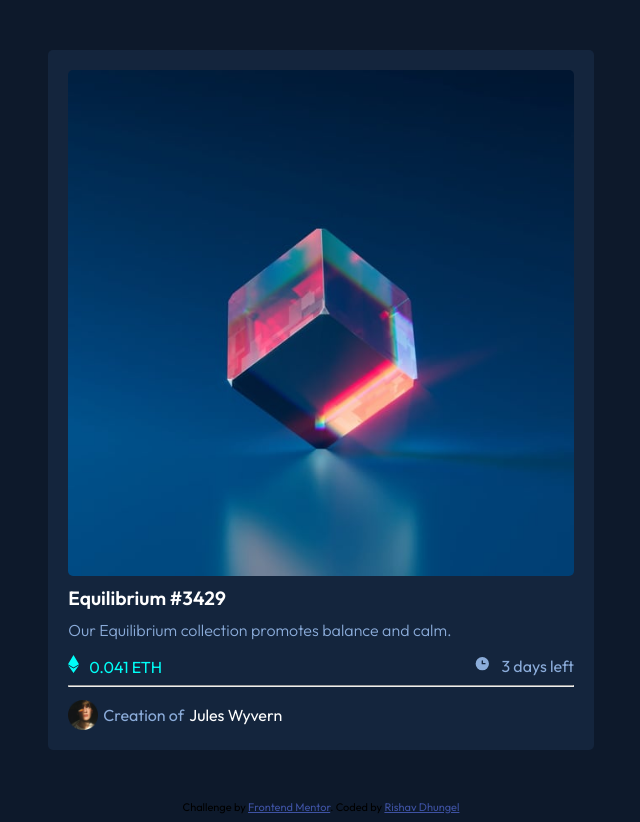
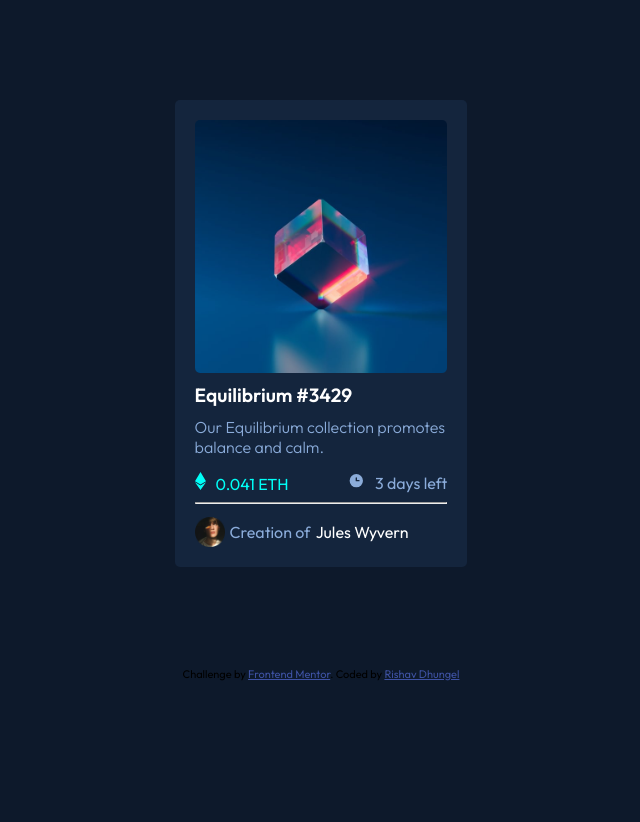
Before and after one commit to rishavdhungel/NFT-preview-card-component, a plain HTML site: page index.html in a window 1280 px wide. Shown: the whole page, without its empty margins (319-959 px from the left). After the commit the page ends 800 px from the top, so only its background shows below. Drawn offline with Linux system fonts and the light colour scheme.

Commit message:
Minor Adjustment

```diff
--- a/styles.css
+++ b/styles.css
@@ -23,8 +23,8 @@ hr{
 .mainContainer{
     display:flex;
     flex-direction: column;
-    margin: 50px auto;
-    width: 40%;
+    margin: 100px auto;
+    width: 20%;
     background-color: var(--Verydarkblue_card);
     padding: 20px;
     border-radius: 5px;
```
